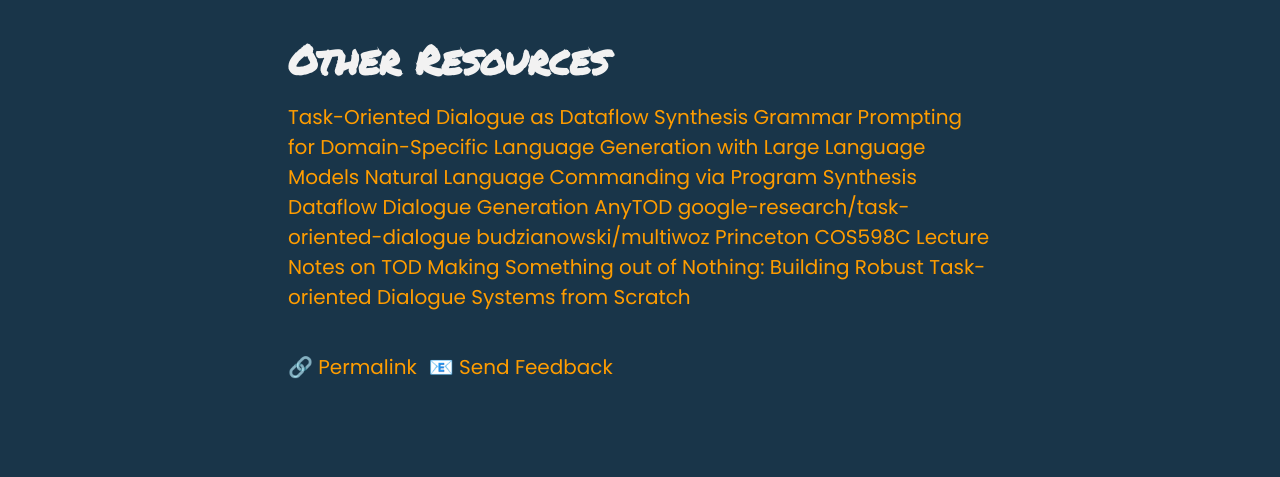
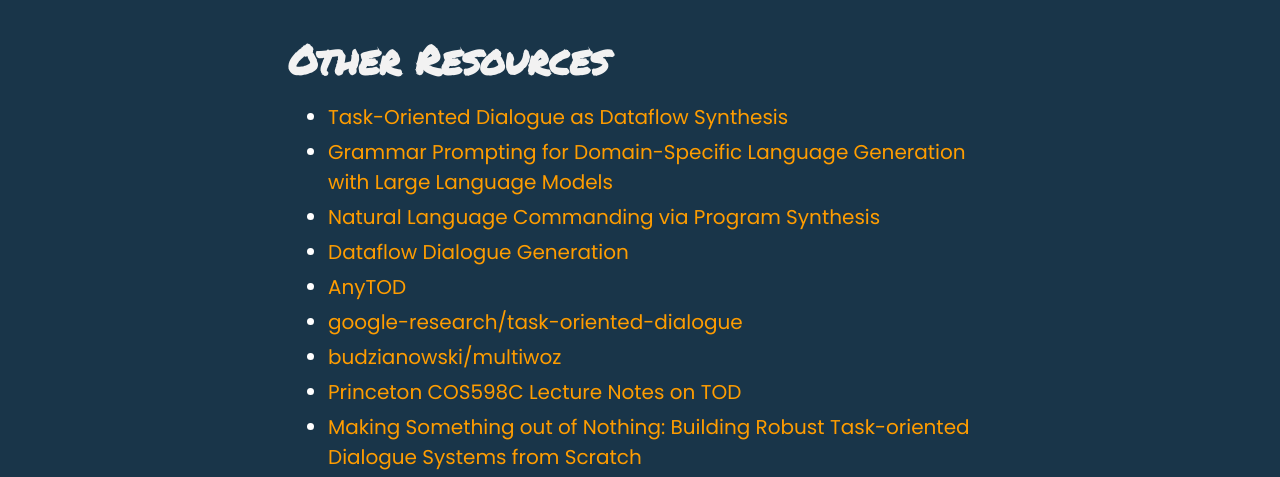
Before and after one commit to patleeman/patricklee.nyc, an Eleventy site: page blog/20241004_task_oriented_dialog_systems.md in a window 1280 px wide. Shown: the part 8130-8607 px from the top of the page. Built offline with nearby package versions, Linux system fonts and the light colour scheme; Eleventy itself is replaced by a stand-in of ours; files that its build step writes are made by us from their sources; what eleventy-sass would draw is missing.

Commit message:
Add lines

```diff
--- a/blog/20241004_task_oriented_dialog_systems.md
+++ b/blog/20241004_task_oriented_dialog_systems.md
@@ -174,12 +174,12 @@ I would love to learn more about Task Oriented Dialog systems and get a better s
 
 # Other Resources
 
-[Task-Oriented Dialogue as Dataflow Synthesis](https://direct.mit.edu/tacl/article/doi/10.1162/tacl_a_00333/96470/Task-Oriented-Dialogue-as-Dataflow-Synthesis)
-[Grammar Prompting for Domain-Specific Language Generation with Large Language Models](https://arxiv.org/abs/2305.19234)
-[Natural Language Commanding via Program Synthesis](https://arxiv.org/abs/2306.03460)
-[Dataflow Dialogue Generation](https://arxiv.org/abs/2308.02323)
-[AnyTOD](https://arxiv.org/abs/2212.09939)
-[google-research/task-oriented-dialogue](https://github.com/google-research/task-oriented-dialogue?tab=readme-ov-file)
-[budzianowski/multiwoz](https://github.com/budzianowski/multiwoz)
-[Princeton COS598C](https://www.cs.princeton.edu/courses/archive/spring20/cos598C/) [Lecture Notes on TOD](https://www.cs.princeton.edu/courses/archive/spring20/cos598C/lectures/lec16-task-oriented-dialogue.pdf)
-[Making Something out of Nothing: Building Robust Task-oriented Dialogue Systems from Scratch](https://www.amazon.science/alexa-prize/proceedings/making-something-out-of-nothing-building-robust-task-oriented-dialogue-systems-from-scratch)
+- [Task-Oriented Dialogue as Dataflow Synthesis](https://direct.mit.edu/tacl/article/doi/10.1162/tacl_a_00333/96470/Task-Oriented-Dialogue-as-Dataflow-Synthesis)
+- [Grammar Prompting for Domain-Specific Language Generation with Large Language Models](https://arxiv.org/abs/2305.19234)
+- [Natural Language Commanding via Program Synthesis](https://arxiv.org/abs/2306.03460)
+- [Dataflow Dialogue Generation](https://arxiv.org/abs/2308.02323)
+- [AnyTOD](https://arxiv.org/abs/2212.09939)
+- [google-research/task-oriented-dialogue](https://github.com/google-research/task-oriented-dialogue?tab=readme-ov-file)
+- [budzianowski/multiwoz](https://github.com/budzianowski/multiwoz)
+- [Princeton COS598C](https://www.cs.princeton.edu/courses/archive/spring20/cos598C/) [Lecture Notes on TOD](https://www.cs.princeton.edu/courses/archive/spring20/cos598C/lectures/lec16-task-oriented-dialogue.pdf)
+- [Making Something out of Nothing: Building Robust Task-oriented Dialogue Systems from Scratch](https://www.amazon.science/alexa-prize/proceedings/making-something-out-of-nothing-building-robust-task-oriented-dialogue-systems-from-scratch)
```
